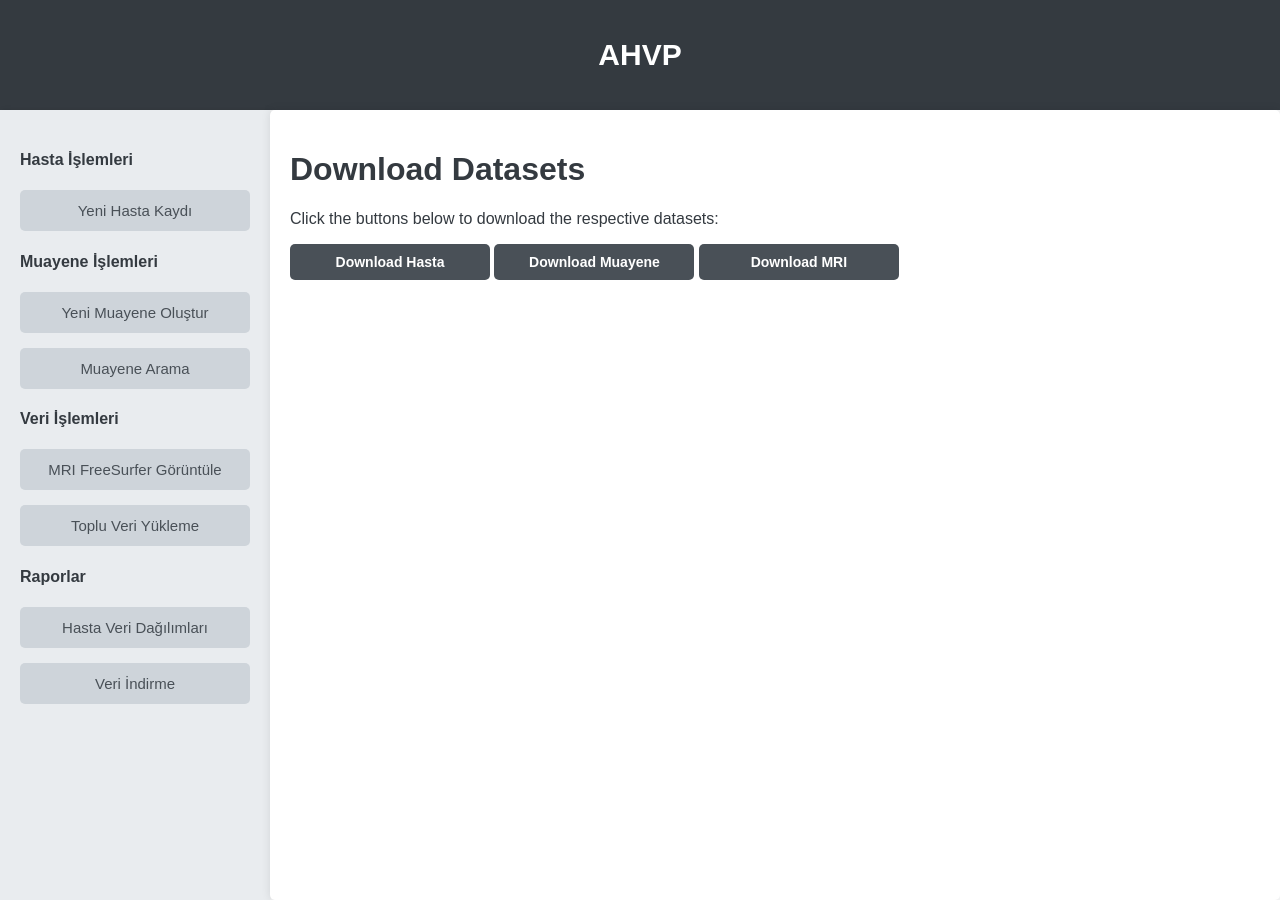
After one commit to beyza-akcinar/CMPE492, a Django app: page /downloads/ in a window 1280 px wide. The commit adds this page. Run offline with Django 4.2, Linux system fonts and the light colour scheme.

Commit message:
added download page for all data

```diff
--- a/AHVP/AHVP/urls.py
+++ b/AHVP/AHVP/urls.py
@@ -30,4 +30,9 @@ urlpatterns = [
     path('muayene/edit/<int:id>/', views.edit_examination_view, name='edit_examination_view'),
     path('hasta/<int:patient_id>/', views.patient_detail_view, name='patient_detail_view'),
     path('datareport/', views.data_report_view, name='data_report_view'),
+    path('downloads/', views.download_page, name='downloads'),
+    path('downloads/hasta/', views.download_hasta_csv, name='download_hasta_csv'),
+    path('downloads/muayene/', views.download_muayene_csv, name='download_muayene_csv'),
+    path('downloads/mri/', views.download_mri_csv, name='download_mri_csv'),
+
 ]
--- a/AHVP/AHVP_app/templates/components/menu.html
+++ b/AHVP/AHVP_app/templates/components/menu.html
@@ -10,5 +10,7 @@
         <li>{% include 'components/button.html' with label="Toplu Veri Yükleme" style_class="btn-menu" url="/toplu-veri-yukleme/" %}</li>
         <h4>Raporlar</h4>
         <li>{% include 'components/button.html' with label="Hasta Veri Dağılımları" style_class="btn-menu" url="/datareport" %}</li>
+        <li>{% include 'components/button.html' with label="Veri İndirme" style_class="btn-menu" url="/downloads" %}</li>
+
     </ul>
 </nav>
--- /dev/null
+++ b/AHVP/AHVP_app/templates/download_data_view.html
@@ -0,0 +1,18 @@
+{% extends 'base.html' %}
+
+{% block title %}AHVP{% endblock %}
+
+{% block content %}
+    <h1>Download Datasets</h1>
+    <p>Click the buttons below to download the respective datasets:</p>
+    <form action="{% url 'download_hasta_csv' %}" method="get" style="display:inline;">
+        <button type="submit" class="btn-submit">Download Hasta</button>
+    </form>
+    <form action="{% url 'download_muayene_csv' %}" method="get" style="display:inline;">
+        <button type="submit" class="btn-submit">Download Muayene</button>
+    </form>
+    <form action="{% url 'download_mri_csv' %}" method="get" style="display:inline;">
+        <button type="submit" class="btn-submit">Download MRI</button>
+    </form>
+
+{% endblock %}
--- a/AHVP/AHVP_app/views.py
+++ b/AHVP/AHVP_app/views.py
@@ -10,6 +10,11 @@ from django.contrib import messages
 import ast
 from cryptography.fernet import Fernet
 from datetime import datetime
+from django.apps import apps
+import csv
+import os
+import zipfile
+from io import BytesIO
 
 def home_view(request):
     return render(request, 'home.html')
@@ -798,8 +803,6 @@ def safe_integer(value):
         return int(value)
     except (ValueError, TypeError):
         return None
-import pandas as pd
-from datetime import datetime
 
 def upload_bulk_data_view(request):
     if request.method == 'POST':
@@ -1041,3 +1044,28 @@ def data_report_view(request):
         'pet_labels': ['PET Verisi var', 'PET Verisi yok'],
         'pet_counts': [patients_with_pet, patients_without_pet]
     })
+
+
+def download_page(request):
+    return render(request, 'download_data_view.html')
+
+# CSV generation helpers
+def generate_csv_response(queryset, filename):
+    response = HttpResponse(content_type='text/csv')
+    response['Content-Disposition'] = f'attachment; filename="{filename}"'
+
+    writer = csv.writer(response)
+    writer.writerow([field.name for field in queryset.model._meta.fields])  # Header
+    for obj in queryset:
+        writer.writerow([getattr(obj, field.name) for field in queryset.model._meta.fields])
+    return response
+
+# Separate views for downloading each dataset
+def download_hasta_csv(request):
+    return generate_csv_response(Hasta.objects.all(), "hasta.csv")
+
+def download_muayene_csv(request):
+    return generate_csv_response(Muayene.objects.all(), "muayene.csv")
+
+def download_mri_csv(request):
+    return generate_csv_response(FreeSurferSonuc.objects.all(), "mri.csv")
```
